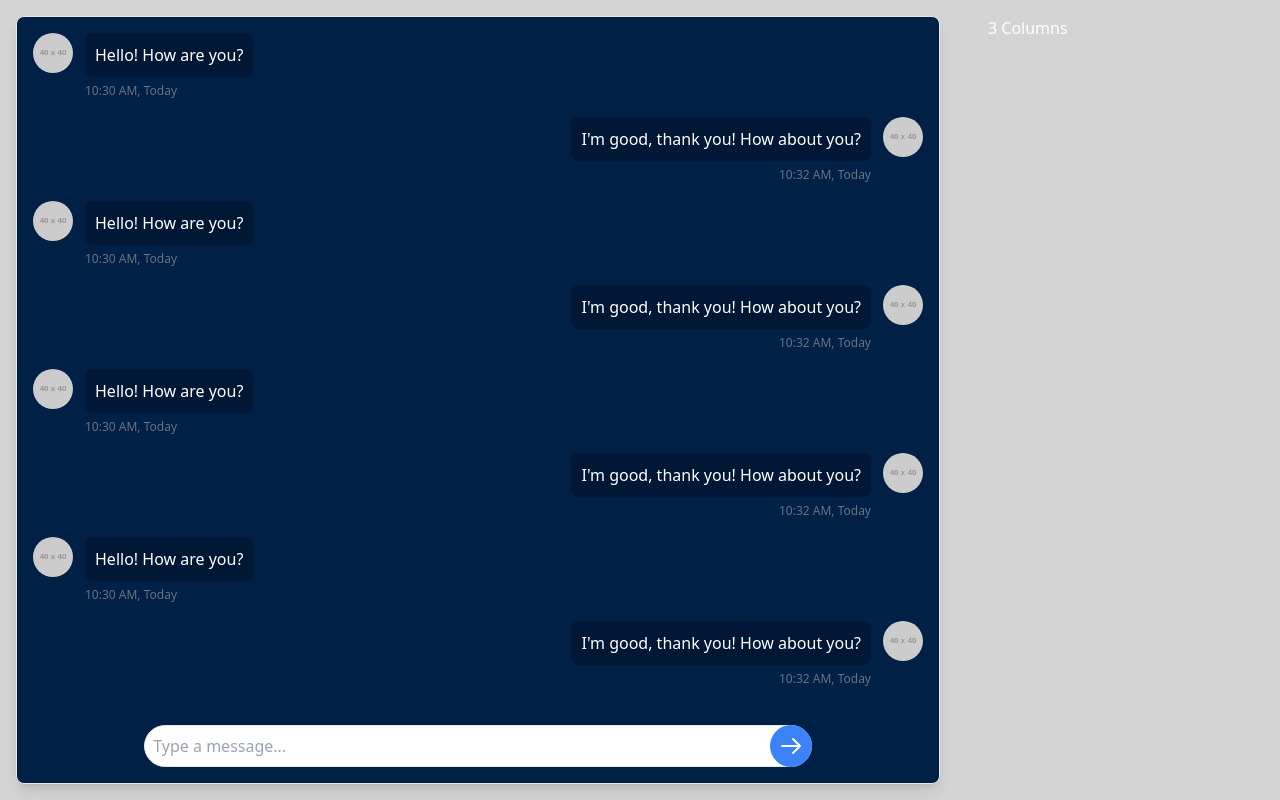
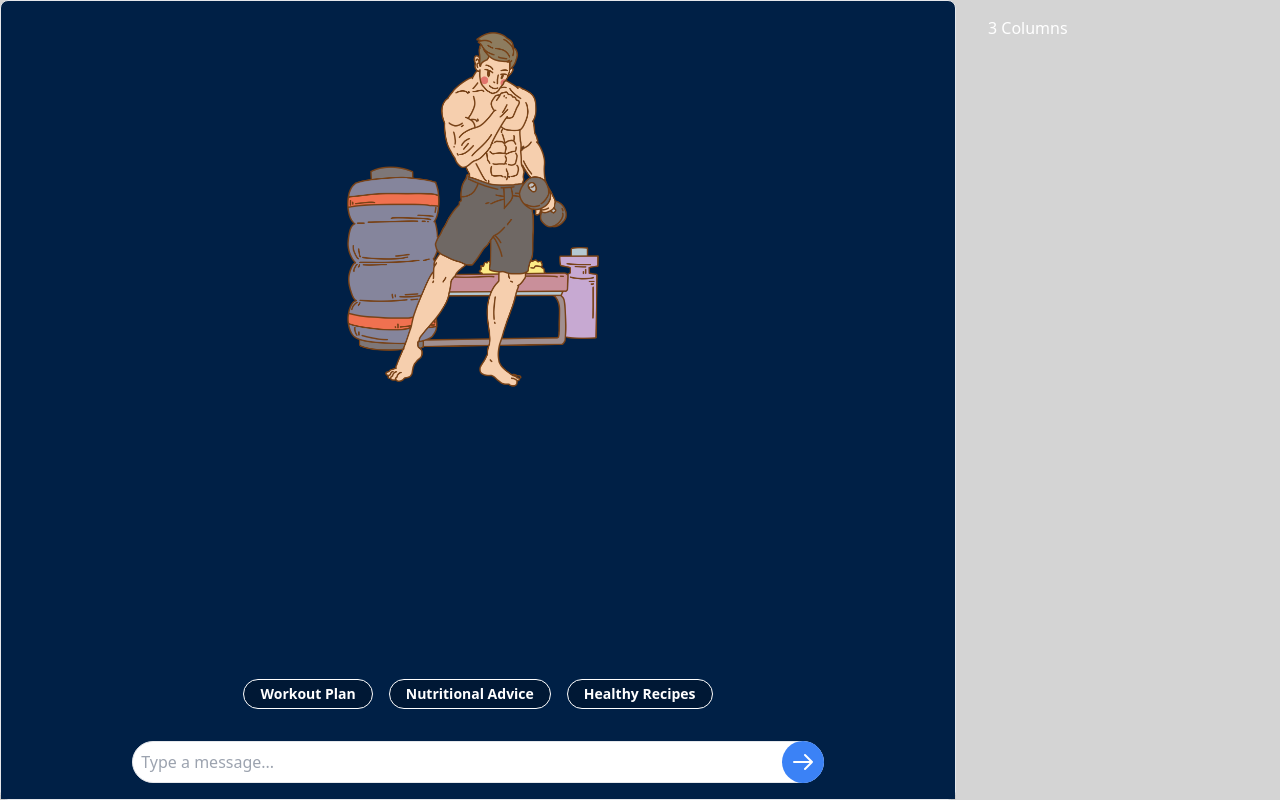
Before and after one commit to syedfarhadhaider5/fitneess-chatbot-frontend, a Next.js app: page / in a window 1280 px wide. Built offline with nearby package versions, Linux system fonts and the light colour scheme.

Commit message:
UI: banner and questions button logic

```diff
--- a/pages/components/Chatbox_index.tsx
+++ b/pages/components/Chatbox_index.tsx
@@ -1,11 +1,43 @@
 import React, { useState } from 'react';
 
 export default function ChatboxIndex() {
-    const [uservisit, setUservisit] = useState(false);
+    const [uservisit, setUservisit] = useState(true);
+    const [questions, setQuestions] = useState([]);
+    const [activeCategory, setActiveCategory] = useState('');
 
-    const handleButtonClick = () => {
-        // Implement your logic here
-        // setUservisit(false);
+    const handleCategoryClick = (category) => {
+        setActiveCategory(category);
+        let newQuestions = [];
+        if (category === 'Workout Plan') {
+            newQuestions = [
+                'What is your current fitness level?',
+                'Do you have any specific fitness goals?',
+                'How many days a week can you commit to working out?',
+            ];
+        } else if (category === 'Nutritional Advice') {
+            newQuestions = [
+                'Do you have any dietary restrictions?',
+                'What are your current eating habits?',
+                'Are you aiming for weight loss, maintenance, or gain?',
+            ];
+        } else if (category === 'Healthy Recipes') {
+            newQuestions = [
+                'Do you have any favorite cuisines?',
+                'Are there any ingredients you dislike?',
+                'How much time can you spend on cooking daily?',
+            ];
+        }
+        setQuestions(newQuestions);
+    };
+
+    const handleQuestionClick = (question) => {
+        alert(question);
+    };
+
+    const getButtonClass = (category) => {
+        return category === activeCategory
+            ? 'rounded-full font-bold py-1 px-4 text-sm bg-[#002a50] text-[#FFFFFF] rounded border border-[#f0f0f0]'
+            : 'rounded-full font-bold py-1 px-4 text-sm bg-[#001835] text-[#FFFFFF] rounded border border-white hover:bg-[#002a50] hover:border-[#f0f0f0]';
     };
 
     return (
@@ -13,61 +45,15 @@ export default function ChatboxIndex() {
             <div className="h-screen">
                 <div className="container mx-auto h-full relative">
                     <div className="grid grid-cols-1 md:grid-cols-12 gap-4 h-full">
-                        <div className="md:col-span-9 p-4 overflow-y-auto h-full relative">
+                        <div className="md:col-span-9  overflow-y-auto h-full relative">
                             <div className="bg-[#002046] border rounded-lg shadow-lg p-4 flex flex-col h-full relative">
                                 {uservisit && (
-                                    <div className="absolute bottom-0 left-0 right-0 p-4 bg-[#002046]">
-                                        <div className="flex flex-col items-center">
-                                            <div className="flex justify-end items-baseline mb-4 space-x-4">
-                                                <button
-                                                    onClick={handleButtonClick}
-                                                    className="bg-[#001835] text-[#FFFFFF] py-2 px-4 rounded border border-white hover:bg-[#002a50] hover:border-[#f0f0f0]"
-                                                >
-                                                    Workout Plan
-                                                </button>
-                                                <button
-                                                    onClick={handleButtonClick}
-                                                    className="bg-[#001835] text-[#FFFFFF] py-2 px-4 rounded border border-white hover:bg-[#002a50] hover:border-[#f0f0f0]"
-                                                >
-                                                    Nutritional Advice
-                                                </button>
-                                                <button
-                                                    onClick={handleButtonClick}
-                                                    className="bg-[#001835] text-[#FFFFFF] py-2 px-4 rounded border border-white hover:bg-[#002a50] hover:border-[#f0f0f0]"
-                                                >
-                                                    Healthy Recipes
-                                                </button>
-                                            </div>
-                                            {/* Message input */}
-                                            <div className="mt-4 flex justify-center w-full" >
-                                                <div className="relative flex items-center w-3/4" style={{'margin': 'auto'}}>
-                                                    <input
-                                                        type="text"
-                                                        className="w-full border rounded-full p-2 pr-10 focus:outline-none"
-                                                        placeholder="Type a message..."
+                                    <div className="flex items-center justify-center mb-4">
+                                        <img
+                                            src="/images/banner.png"
+                                            alt="Banner"
+                                            className="max-h-96 mx-auto"
                                         />
-                                                    <button
-                                                        className="absolute right-0 top-0 bg-blue-500 text-white p-2 rounded-full"
-                                                        style={{ padding: '9px' }}
-                                                    >
-                                                        <svg
-                                                            xmlns="http://www.w3.org/2000/svg"
-                                                            className="h-6 w-6"
-                                                            fill="none"
-                                                            viewBox="0 0 24 24"
-                                                            stroke="currentColor"
-                                                        >
-                                                            <path
-                                                                strokeLinecap="round"
-                                                                strokeLinejoin="round"
-                                                                strokeWidth="2"
-                                                                d="M14 5l7 7m0 0l-7 7m7-7H3"
-                                                            />
-                                                        </svg>
-                                                    </button>
-                                                </div>
-                                            </div>
-                                        </div>
                                     </div>
                                 )}
                                 {!uservisit && (
@@ -151,8 +137,7 @@ export default function ChatboxIndex() {
                                                     src="https://via.placeholder.com/40"
                                                     alt="Receiver"
                                                 />
-                                            </div>
-                                            <div className="flex items-start mb-4">
+                                            </div>   <div className="flex items-start mb-4">
                                             <img
                                                 className="w-10 h-10 rounded-full mr-3"
                                                 src="https://via.placeholder.com/40"
@@ -178,8 +163,10 @@ export default function ChatboxIndex() {
                                                     alt="Receiver"
                                                 />
                                             </div>
+                                            {/* Add more chat messages here if needed */}
                                         </div>
-                                        <div className="relative flex items-center w-3/4"  style={{'margin': 'auto'}}>
+                                        <div className="mt-4 flex justify-center w-full">
+                                            <div className="relative flex items-center w-3/4" style={{ margin: 'auto' }}>
                                                 <input
                                                     type="text"
                                                     className="w-full border rounded-full p-2 pr-10 focus:outline-none"
@@ -205,9 +192,74 @@ export default function ChatboxIndex() {
                                                     </svg>
                                                 </button>
                                             </div>
-
+                                        </div>
                                     </>
                                 )}
+                                <div className="absolute bottom-0 left-0 right-0 p-4 bg-[#002046]">
+                                    {uservisit && (
+                                    <div className="flex flex-col items-center">
+                                        <div className="flex justify-end items-baseline mb-4 space-x-4">
+                                            <button
+                                                onClick={() => handleCategoryClick('Workout Plan')}
+                                                className={getButtonClass('Workout Plan') + ''}
+                                            >
+                                                Workout Plan
+                                            </button>
+                                            <button
+                                                onClick={() => handleCategoryClick('Nutritional Advice')}
+                                                className={getButtonClass('Nutritional Advice')}
+                                            >
+                                                Nutritional Advice
+                                            </button>
+                                            <button
+                                                onClick={() => handleCategoryClick('Healthy Recipes')}
+                                                className={getButtonClass('Healthy Recipes')}
+                                            >
+                                                Healthy Recipes
+                                            </button>
+                                        </div>
+                                        <div className="flex flex-wrap justify-center">
+                                            {questions.map((question, index) => (
+                                                <button
+                                                    key={index}
+                                                    onClick={() => handleQuestionClick(question)}
+                                                    className="rounded-full py-1 px-4 text-sm bg-[#001835] text-[#FFFFFF] py-2 px-4 m-1 rounded border border-white hover:bg-[#002a50] hover:border-[#f0f0f0]"
+                                                >
+                                                    {question}
+                                                </button>
+                                            ))}
+                                        </div>
+                                    </div>
+                                    )}
+                                    <div className="mt-4 flex justify-center">
+                                        <div className="relative flex items-center w-3/4" style={{ margin: 'auto' }}>
+                                            <input
+                                                type="text"
+                                                className="w-full border rounded-full p-2 pr-10 focus:outline-none"
+                                                placeholder="Type a message..."
+                                            />
+                                            <button
+                                                className="absolute right-0 top-0 bg-blue-500 text-white p-2 rounded-full"
+                                                style={{ padding: '9px' }}
+                                            >
+                                                <svg
+                                                    xmlns="http://www.w3.org/2000/svg"
+                                                    className="h-6 w-6"
+                                                    fill="none"
+                                                    viewBox="0 0 24 24"
+                                                    stroke="currentColor"
+                                                >
+                                                    <path
+                                                        strokeLinecap="round"
+                                                        strokeLinejoin="round"
+                                                        strokeWidth="2"
+                                                        d="M14 5l7 7m0 0l-7 7m7-7H3"
+                                                    />
+                                                </svg>
+                                            </button>
+                                        </div>
+                                    </div>
+                                </div>
                             </div>
                         </div>
                         <div className="md:col-span-3 p-4">
```
Also changed, not shown: public/images/banner.png (added). Lines whose indentation alone changed are shown as unchanged.
